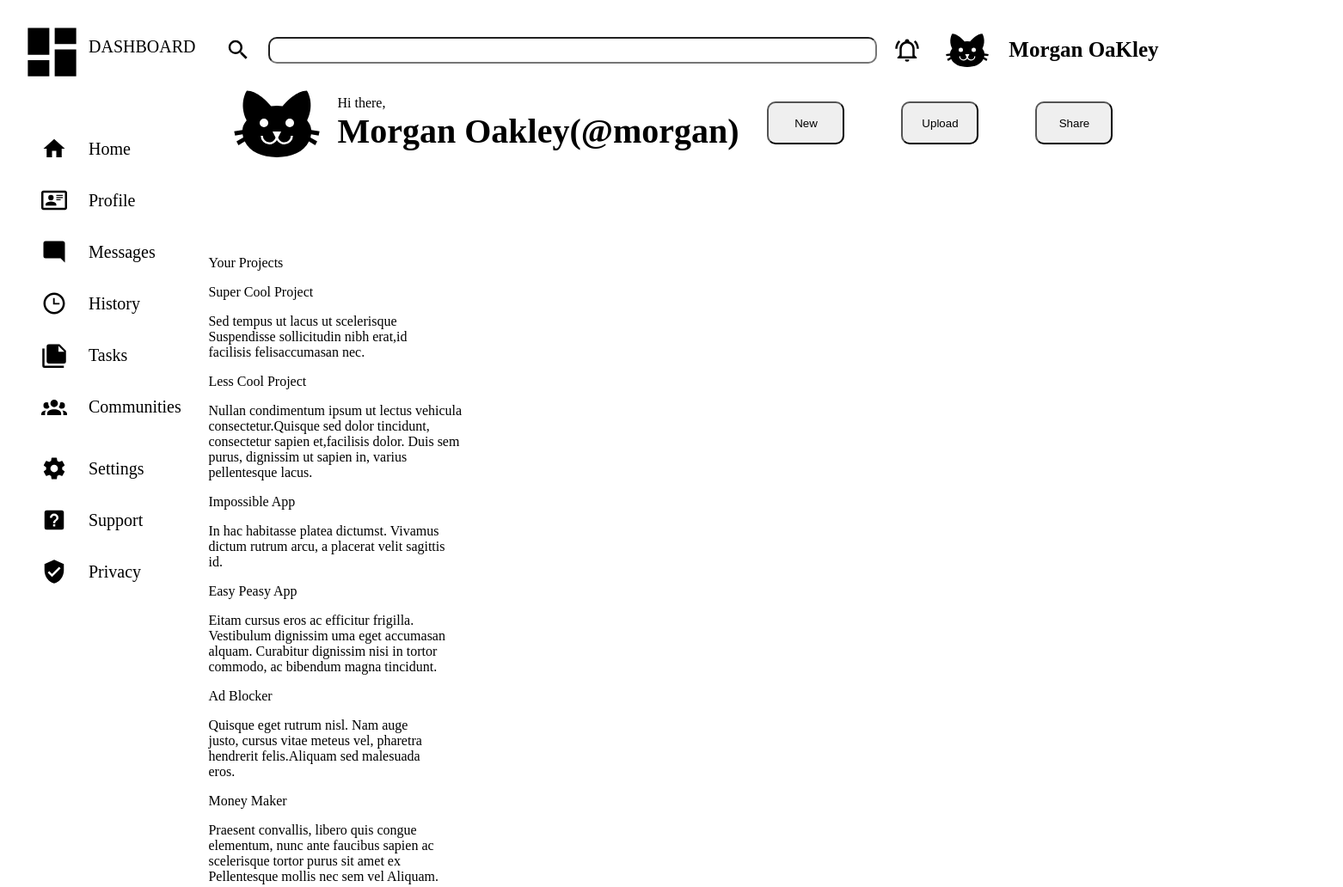
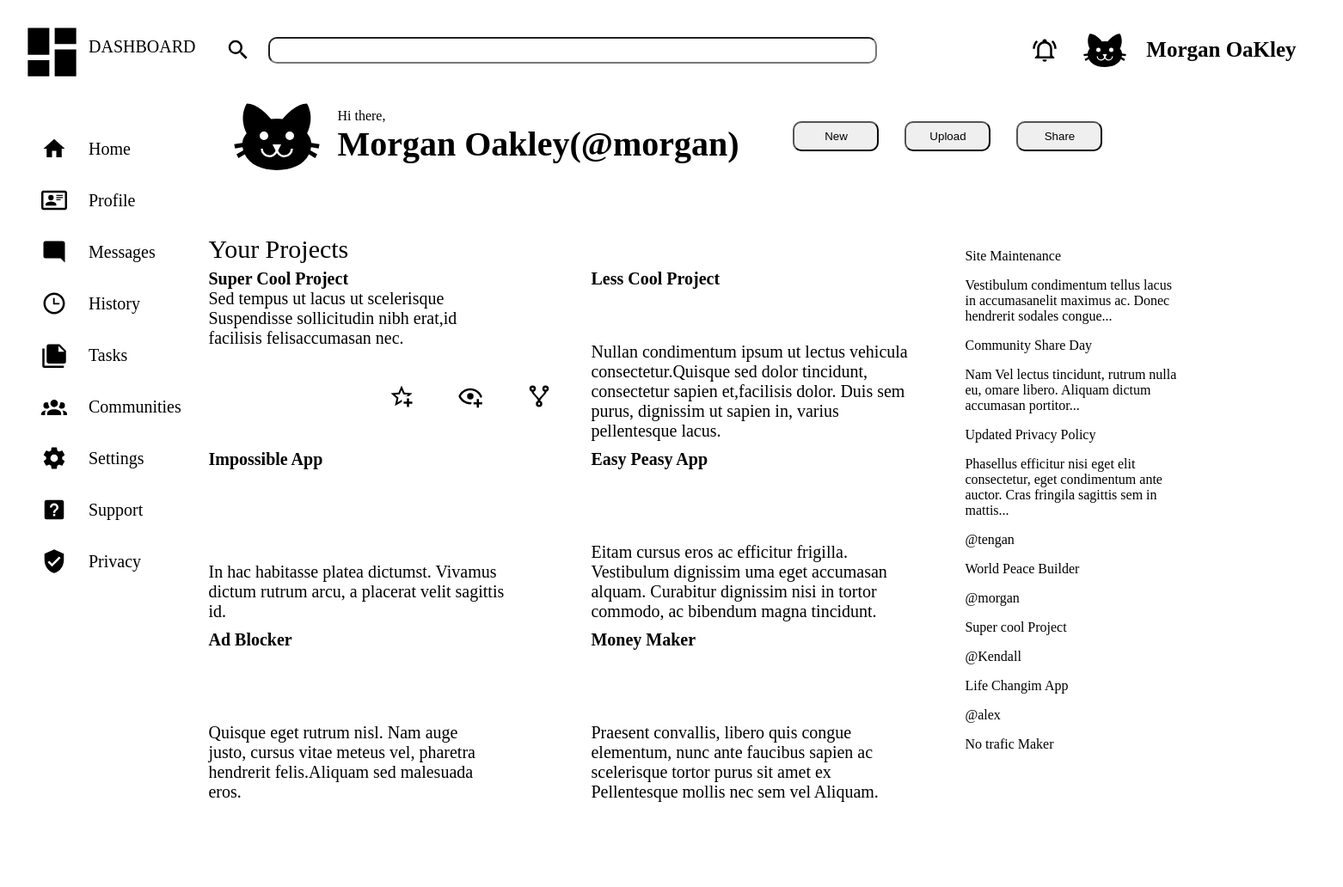
Before and after one commit to Ilushen/Project-Admin-Dashboard, a plain HTML site: page index.html in a window 1280 px wide. Shown: the top 1032 px of the page at 86% size, 1562 px wide, since content can reach past the window. Drawn offline with Linux system fonts and the light colour scheme.

Commit message:
Layout the header and the main content The first card draft on the main content is finish with the items and start fixing the position of the buttons on the header

```diff
--- a/index.html
+++ b/index.html
@@ -115,8 +115,6 @@
 
             </div>
 
-
-
             <div class="sidecontentleft">
                 <div class="left">
                     <svg class="largecat" xmlns="http://www.w3.org/2000/svg" viewBox="0 0 24 24">
@@ -149,33 +147,66 @@
         </div>
         <div class="main-content">
             <div class="your-projects">
-                <p>Your Projects</p>
+                <p class="projectsTitle">Your Projects</p>
+
+                <div class="CardsDiv">
                     <div class="card">
-                    <p>Super Cool Project</p>
-                    <p>Sed tempus ut lacus ut scelerisque <br>
+
+                        <div class="text">
+
+                            <p class="titleproject">Super Cool Project</p>
+                            <p class="textproject">
+                                Sed tempus ut lacus ut scelerisque <br>
                                 Suspendisse sollicitudin nibh erat,id <br>
                                 facilisis felisaccumasan nec.
                             </p>
+
+                        </div>
+
+                        <div class="icons">
+
+                            <svg class="star" xmlns="http://www.w3.org/2000/svg" viewBox="0 0 24 24">
+                                <title>star-plus-outline</title>
+                                <path
+                                    d="M5.8 21L7.4 14L2 9.2L9.2 8.6L12 2L14.8 8.6L22 9.2L18.8 12H18C17.3 12 16.6 12.1 15.9 12.4L18.1 10.5L13.7 10.1L12 6.1L10.3 10.1L5.9 10.5L9.2 13.4L8.2 17.7L12 15.4L12.5 15.7C12.3 16.2 12.1 16.8 12.1 17.3L5.8 21M17 14V17H14V19H17V22H19V19H22V17H19V14H17Z" />
+                            </svg>
+
+                            <svg class="eye" xmlns="http://www.w3.org/2000/svg" viewBox="0 0 24 24">
+                                <title>eye-plus-outline</title>
+                                <path
+                                    d="M12,4.5C7,4.5 2.73,7.61 1,12C2.73,16.39 7,19.5 12,19.5C12.36,19.5 12.72,19.5 13.08,19.45C13.03,19.13 13,18.82 13,18.5C13,18.14 13.04,17.78 13.1,17.42C12.74,17.46 12.37,17.5 12,17.5C8.24,17.5 4.83,15.36 3.18,12C4.83,8.64 8.24,6.5 12,6.5C15.76,6.5 19.17,8.64 20.82,12C20.7,12.24 20.56,12.45 20.43,12.68C21.09,12.84 21.72,13.11 22.29,13.5C22.56,13 22.8,12.5 23,12C21.27,7.61 17,4.5 12,4.5M12,9A3,3 0 0,0 9,12A3,3 0 0,0 12,15A3,3 0 0,0 15,12A3,3 0 0,0 12,9M18,14.5V17.5H15V19.5H18V22.5H20V19.5H23V17.5H20V14.5H18Z" />
+                            </svg>
+
+                            <svg class="fork" xmlns="http://www.w3.org/2000/svg" viewBox="0 0 24 24">
+                                <title>source-fork</title>
+                                <path
+                                    d="M6,2A3,3 0 0,1 9,5C9,6.28 8.19,7.38 7.06,7.81C7.15,8.27 7.39,8.83 8,9.63C9,10.92 11,12.83 12,14.17C13,12.83 15,10.92 16,9.63C16.61,8.83 16.85,8.27 16.94,7.81C15.81,7.38 15,6.28 15,5A3,3 0 0,1 18,2A3,3 0 0,1 21,5C21,6.32 20.14,7.45 18.95,7.85C18.87,8.37 18.64,9 18,9.83C17,11.17 15,13.08 14,14.38C13.39,15.17 13.15,15.73 13.06,16.19C14.19,16.62 15,17.72 15,19A3,3 0 0,1 12,22A3,3 0 0,1 9,19C9,17.72 9.81,16.62 10.94,16.19C10.85,15.73 10.61,15.17 10,14.38C9,13.08 7,11.17 6,9.83C5.36,9 5.13,8.37 5.05,7.85C3.86,7.45 3,6.32 3,5A3,3 0 0,1 6,2M6,4A1,1 0 0,0 5,5A1,1 0 0,0 6,6A1,1 0 0,0 7,5A1,1 0 0,0 6,4M18,4A1,1 0 0,0 17,5A1,1 0 0,0 18,6A1,1 0 0,0 19,5A1,1 0 0,0 18,4M12,18A1,1 0 0,0 11,19A1,1 0 0,0 12,20A1,1 0 0,0 13,19A1,1 0 0,0 12,18Z" />
+                            </svg>
+
+
+                        </div>
+
+
                     </div>
                     <div class="card">
-                    <p>Less Cool Project</p>
-                    <p>Nullan condimentum ipsum ut lectus vehicula <br>
+                        <p class="titleproject">Less Cool Project</p>
+                        <p class="textproject">Nullan condimentum ipsum ut lectus vehicula <br>
                             consectetur.Quisque sed dolor tincidunt, <br>
                             consectetur sapien et,facilisis dolor. Duis sem <br>
                             purus, dignissim ut sapien in, varius <br>
                             pellentesque lacus.</p>
                     </div>
                     <div class="card">
-                    <p>Impossible App</p>
-                    <p>
+                        <p class="titleproject">Impossible App</p>
+                        <p class="textproject">
                             In hac habitasse platea dictumst. Vivamus <br>
                             dictum rutrum arcu, a placerat velit sagittis <br>
                             id.
                         </p>
                     </div>
                     <div class="card">
-                    <p>Easy Peasy App</p>
-                    <p>
+                        <p class="titleproject">Easy Peasy App</p>
+                        <p class="textproject">
                             Eitam cursus eros ac efficitur frigilla. <br>
                             Vestibulum dignissim uma eget accumasan <br>
                             alquam. Curabitur dignissim nisi in tortor <br>
@@ -183,8 +214,8 @@
                         </p>
                     </div>
                     <div class="card">
-                    <p>Ad Blocker</p>
-                    <p>
+                        <p class="titleproject">Ad Blocker</p>
+                        <p class="textproject">
                             Quisque eget rutrum nisl. Nam auge <br>
                             justo, cursus vitae meteus vel, pharetra <br>
                             hendrerit felis.Aliquam sed malesuada <br>
@@ -192,8 +223,8 @@
                         </p>
                     </div>
                     <div class="card">
-                    <p>Money Maker</p>
-                    <p>
+                        <p class="titleproject">Money Maker</p>
+                        <p class="textproject">
                             Praesent convallis, libero quis congue <br>
                             elementum, nunc ante faucibus sapien ac <br>
                             scelerisque tortor purus sit amet ex <br>
@@ -201,8 +232,10 @@
                         </p>
                     </div>
 
+                </div>
+            </div>
 
-            </div>
+            <div class="endcontent">
                 <div class="Announcements">
                     <p>Site Maintenance</p>
                     <p>Vestibulum condimentum tellus lacus <br>
@@ -240,6 +273,10 @@
                     <p>No trafic Maker</p>
 
                 </div>
+
+            </div>
+
+
         </div>
 
     </div>
--- a/style.css
+++ b/style.css
@@ -18,11 +18,12 @@
     grid-area: 1/2/2/3;
     display: grid;
     grid-template-columns: 1fr;
-    grid-template-rows: 50px 130px;
+    grid-template-rows: 50px 160px;
     justify-items: left;
     padding: 20px;
 
 }
+
 
 .main-content {
     grid-area: 2/2/3/3;
@@ -86,7 +87,7 @@ ul {
 
 .mainsearch{
     display: grid;
-    grid-template-columns: repeat(2,1fr);
+    grid-template-columns: 0.9fr 500px;
     align-items: center;
 }
 
@@ -119,7 +120,7 @@ ul {
 
 .sidecontentleft{
     display: grid;
-    grid-template-columns: repeat(2,1fr);
+    grid-template-columns: 1fr 1fr;
     align-items: center;
 }
 
@@ -145,11 +146,80 @@ ul {
 
 .buttonsgrid{
     display: grid;
-    grid-template-columns: repeat(3,1fr);
+    grid-template-columns: repeat(5,130px);
+    justify-items: right;
+    align-items: stretch;
 }
 
 .buttonsgrid button{
-    width: 90px;
-    height: 50px;
+    width: 100px;
+    height: 35px;
     border-radius: 10px;
 }
+
+.main-content{
+    display: grid;
+    grid-template-columns: 2fr 1fr;
+
+}
+
+.your-projects{
+    display: grid;
+    grid-template-rows: 40px 1fr;
+}
+.CardsDiv{
+    display: grid;
+    grid-template-rows: repeat(2, 200px);
+    grid-template-columns: repeat(auto-fit, minmax(400px, 1fr));
+    gap: 10px;
+}
+
+.card{
+    width: 200px;
+    height: 200px;
+    display: grid;
+    grid-template-rows: 2fr 1fr;
+    background-color: gr;
+
+}
+
+.projectsTitle {
+    margin: 0;
+    font-size: 30px;
+}
+
+.titleproject{
+    font-size: 20px;
+    font-weight: 900;
+}
+
+.extproject{
+    font-size: 20px;
+}
+
+.card p{
+    width: 400px;
+    font-size: 20px;
+    margin: 0;
+}
+
+.icons{
+    display: grid;
+    grid-template-columns: repeat(5,1fr);
+    justify-items: right;
+
+}
+
+.star,.eye,.fork{
+    width: 30px;
+}
+
+.star{
+    grid-area: 1/3/2/4;
+}
+.eye{
+    grid-area: 1/4/2/5;
+}
+.fork{
+    grid-area: 1/5/2/6;
+}
```
Lines whose indentation alone changed are shown as unchanged.
